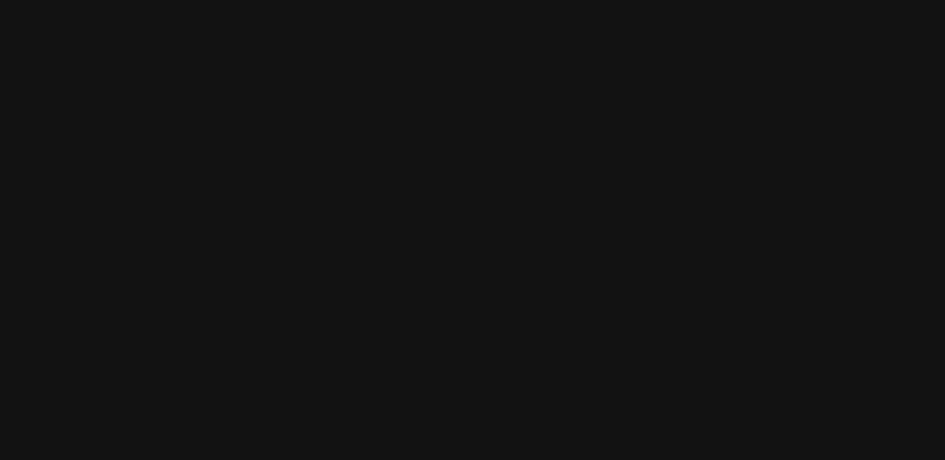
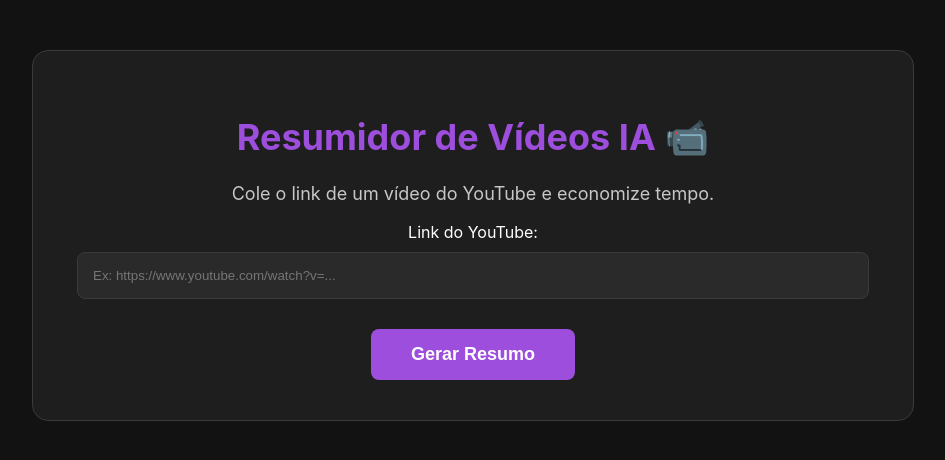
Before and after one commit to lfabio552/gerador-prompt-frontend, a React (Create React App) app: page /resumidor-video in a window 1280 px wide. Before the commit this address had no page. Shown: the top 460 px of the page, without its empty margins (167-1112 px from the left). Built offline with nearby package versions, Linux system fonts and the light colour scheme.

Commit message:
Adiciona pagina Resumidor de Video

```diff
--- a/src/App.js
+++ b/src/App.js
@@ -1,4 +1,5 @@
 // frontend/src/App.js
+import VideoSummarizer from './pages/VideoSummarizer';
 import React from 'react';
 import { BrowserRouter as Router, Routes, Route } from 'react-router-dom';
 import HomePage from './pages/HomePage';
@@ -17,6 +18,7 @@
           <Route path="/gerador-imagem" element={<ImagePromptGenerator />} />
           {/* A rota para o VEO 3 será adicionada aqui depois */}
           <Route path="/gerador-veo3" element={<Veo3PromptGenerator />} />
+	  <Route path="/resumidor-video" element={<VideoSummarizer />} />
         </Routes>
       </div>
     </Router>
--- a/src/pages/HomePage.js
+++ b/src/pages/HomePage.js
@@ -28,6 +28,14 @@
           </div>
         </Link>
 
+	{/* Card para o Resumidor de Vídeo */}
+        <Link to="/resumidor-video" className="tool-card">
+          <div className="tool-card-content">
+            <h2>Resumidor de Vídeos</h2>
+            <p>Transforme vídeos longos em resumos rápidos e diretos.</p>
+          </div>
+        </Link>
+
         {/* Adicione mais cards aqui no futuro */}
 
       </main>
--- /dev/null
+++ b/src/pages/VideoSummarizer.js
@@ -0,0 +1,81 @@
+import React, { useState } from 'react';
+import '../App.css';
+
+export default function VideoSummarizer() {
+  const [url, setUrl] = useState('');
+  const [summary, setSummary] = useState('');
+  const [isLoading, setIsLoading] = useState(false);
+  const [error, setError] = useState('');
+
+  const handleSubmit = async (e) => {
+    e.preventDefault();
+    setIsLoading(true);
+    setError('');
+    setSummary('');
+
+    try {
+      // Lembre-se: Para testar local, use http://localhost:5000
+      // Para subir, troque pelo link do Render
+      const response = await fetch('http://localhost:5000/summarize-video', {
+        method: 'POST',
+        headers: {
+          'Content-Type': 'application/json',
+        },
+        body: JSON.stringify({ url }),
+      });
+
+      const data = await response.json();
+
+      if (!response.ok) {
+        throw new Error(data.error || 'Erro ao resumir vídeo.');
+      }
+
+      setSummary(data.summary);
+
+    } catch (err) {
+      setError(err.message);
+    } finally {
+      setIsLoading(false);
+    }
+  };
+
+  return (
+    <div className="container">
+      <header>
+        <h1>Resumidor de Vídeos IA 📹</h1>
+        <p>Cole o link de um vídeo do YouTube e economize tempo.</p>
+      </header>
+
+      <form onSubmit={handleSubmit}>
+        <div className="form-group">
+          <label>Link do YouTube:</label>
+          <input
+            type="text"
+            value={url}
+            onChange={(e) => setUrl(e.target.value)}
+            placeholder="Ex: https://www.youtube.com/watch?v=..."
+            required
+            style={{ width: '95%', padding: '15px', marginTop: '10px', borderRadius: '8px', border: '1px solid #3A3A3A', backgroundColor: '#2A2A2A', color: 'white' }}
+          />
+        </div>
+
+        <button type="submit" disabled={isLoading}>
+          {isLoading ? 'Analisando Vídeo...' : 'Gerar Resumo'}
+        </button>
+      </form>
+
+      {error && <div className="error-message" style={{color: '#ff6b6b', marginTop: '20px'}}>{error}</div>}
+
+      {summary && (
+        <div className="result-container" style={{textAlign: 'left', marginTop: '40px'}}>
+          <h2 style={{color: '#9D4EDD'}}>Resumo do Vídeo:</h2>
+          <div className="prompt-box" style={{whiteSpace: 'pre-wrap'}}>
+            {/* O pre-wrap mantem a formatação de parágrafos que o Gemini manda */}
+            <p>{summary}</p>
+          </div>
+          <button onClick={() => navigator.clipboard.writeText(summary)} className="copy-button">Copiar Resumo</button>
+        </div>
+      )}
+    </div>
+  );
+}
```
